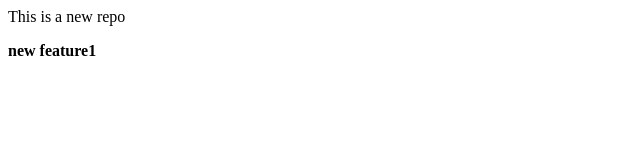
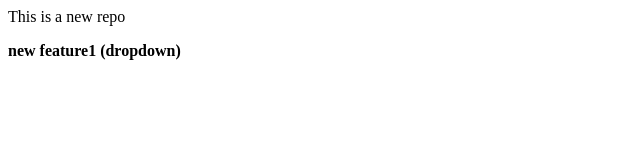
Before and after one commit to NusratNaushin/LaputeBananoRepo, a plain HTML site: page index.html in a window 1280 px wide. Shown: the full height of the page, 0-640 px from the left. Drawn offline with Linux system fonts and the light colour scheme.

Commit message:
branch e dropdown

```diff
--- a/index.html
+++ b/index.html
@@ -1,2 +1,2 @@
 <p>This is a new repo</p>
-<b>new feature1</b>
+<b>new feature1 (dropdown)</b>
```
